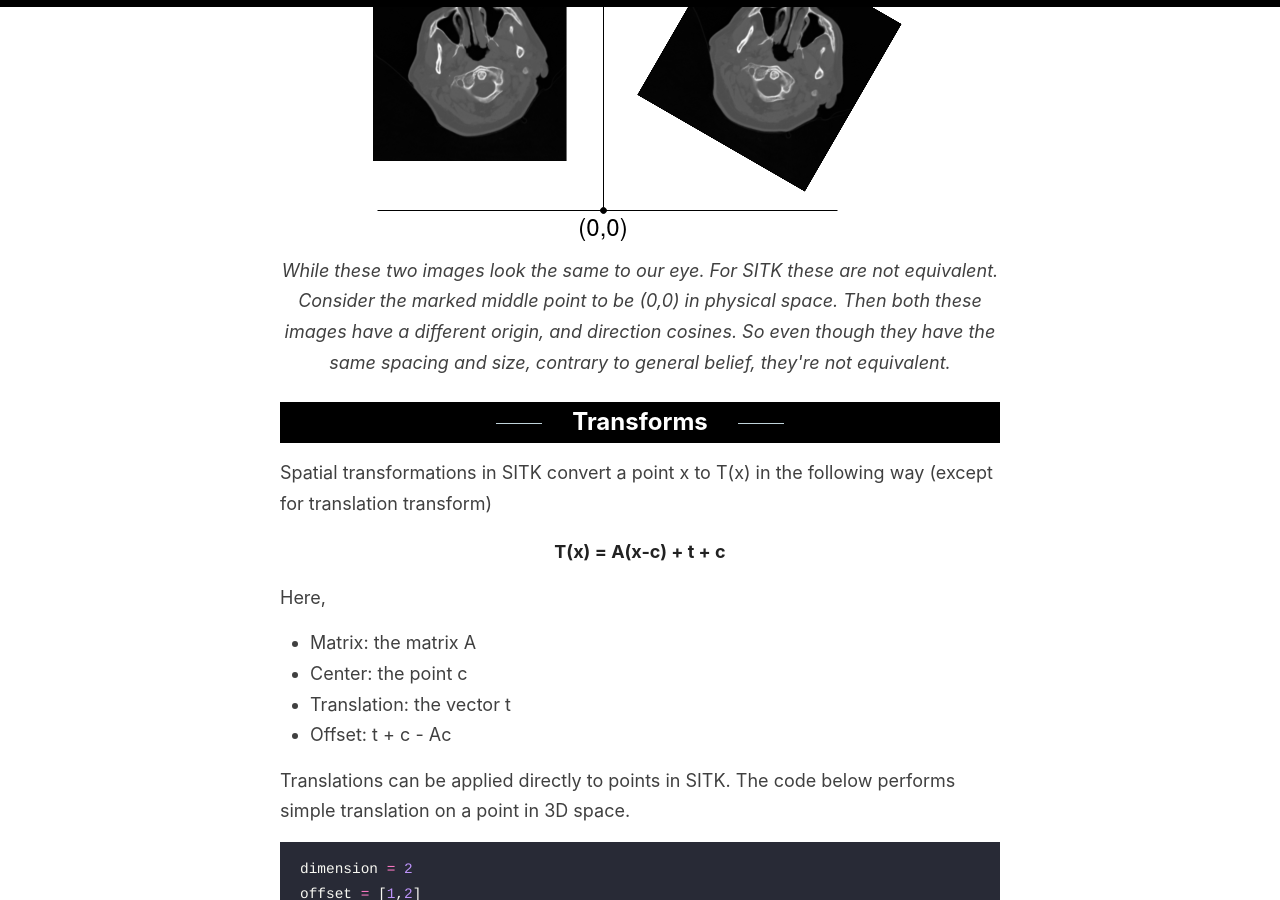
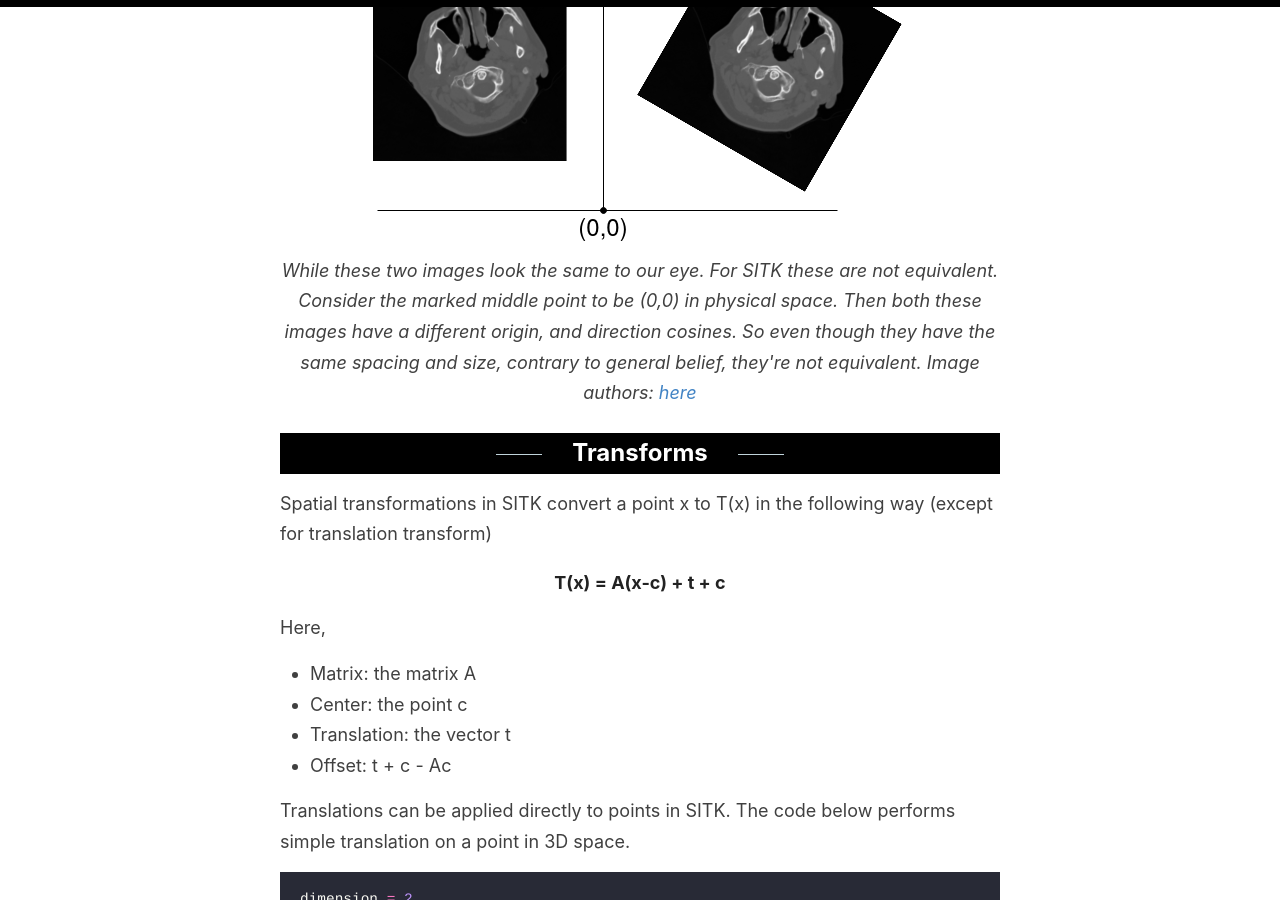
Before and after one commit to CodeSeeker99/codeseeker99.github.io, a Jekyll site: the page built from _posts/2021-02-16-Basics-of-SimpleITK.md, in a window 1280 px wide and 900 px high, scrolled down 4160 px. Built offline with Jekyll 4.4.1, drawn with Linux system fonts in a browser that asks for light colours; our own code applies the rules of GitHub Pages for plain Markdown files.

Commit message:
Update 2021-02-16-Basics-of-SimpleITK.md

````diff
--- a/_posts/2021-02-16-Basics-of-SimpleITK.md
+++ b/_posts/2021-02-16-Basics-of-SimpleITK.md
@@ -97,7 +97,7 @@ Now, let's get into the details of the attributes of these images
  - **Direction Cosines**: A tuple containing 9 values, where first 3 represent the x-axis vector, the next 3 represent the y-axis vector and the last represent the z-axis vector.  Use ```image.GetDirection()``` to get the spacing of the SITK image.
 
 ![ImageDIfference]({{site.baseurl}}/images/image_difference.png)
-<p style="text-align:center"><i> While these two images look the same to our eye. For SITK these are not equivalent. Consider the marked middle point to be (0,0) in physical space. Then both these images have a different origin, and direction cosines. So even though they have the same spacing and size, contrary to general belief, they're not equivalent.</i></p>
+<p style="text-align:center"><i> While these two images look the same to our eye. For SITK these are not equivalent. Consider the marked middle point to be (0,0) in physical space. Then both these images have a different origin, and direction cosines. So even though they have the same spacing and size, contrary to general belief, they're not equivalent. Image authors: <a href="https://qure.ai/headct.html">here</a></i></p>
 
 <h2 style="background-color:black; color:white">Transforms</h2>
 
````
